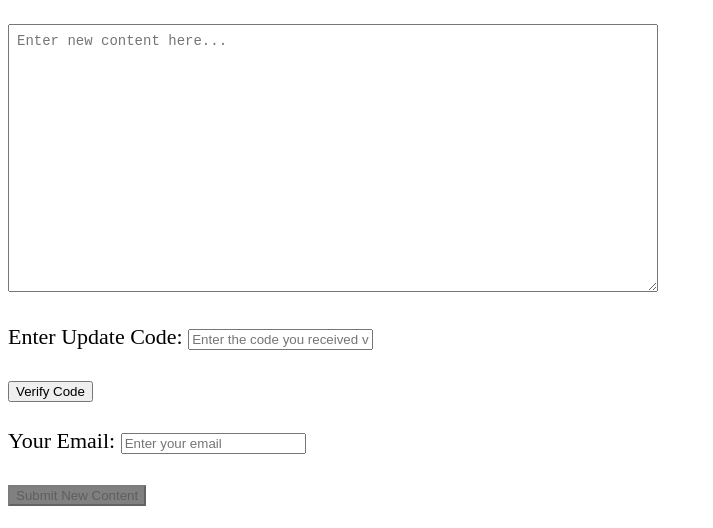
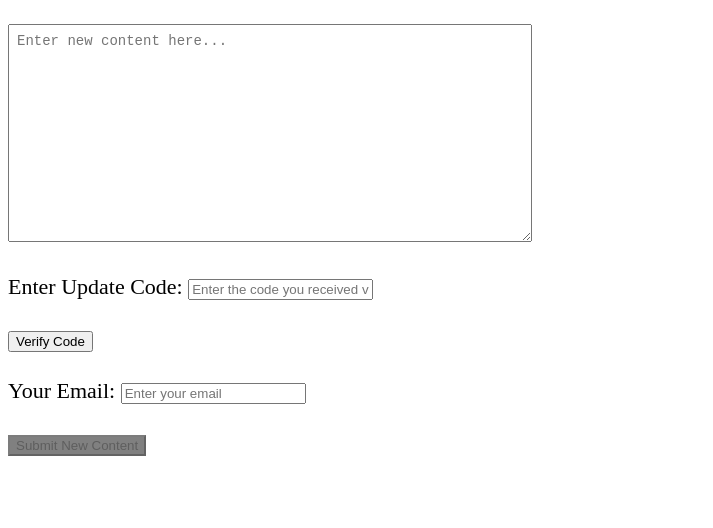
Before and after one commit to DormantOne/PageCheck, a plain HTML site: page index.html in a window 1280 px wide. Shown: the part 341-869 px from the top of the page, without its empty margins (0-713 px from the left). After the commit the page ends 819 px from the top, so only its background shows below. Drawn offline with Linux system fonts and the light colour scheme; no server answers.

Commit message:
Update index.html

```diff
--- a/index.html
+++ b/index.html
@@ -14,11 +14,12 @@
             color: #666; /* Lighter text for read-only */
         }
         #newContent {
-            width: 50%; /* Make textarea half the page width */
-            height: 250px; /* Initial height for a more square shape */
+            width: 40%; /* Make textarea slightly narrower */
+            height: 200px; /* Make textarea slightly shorter */
             font-size: 14px; /* Smaller font size for editing */
             padding: 8px; /* Add some padding */
             resize: both; /* Allow resizing */
+            white-space: pre-wrap; /* Ensure new lines are preserved */
         }
         #submitButton:disabled,
         #verifyButton:disabled {
```
